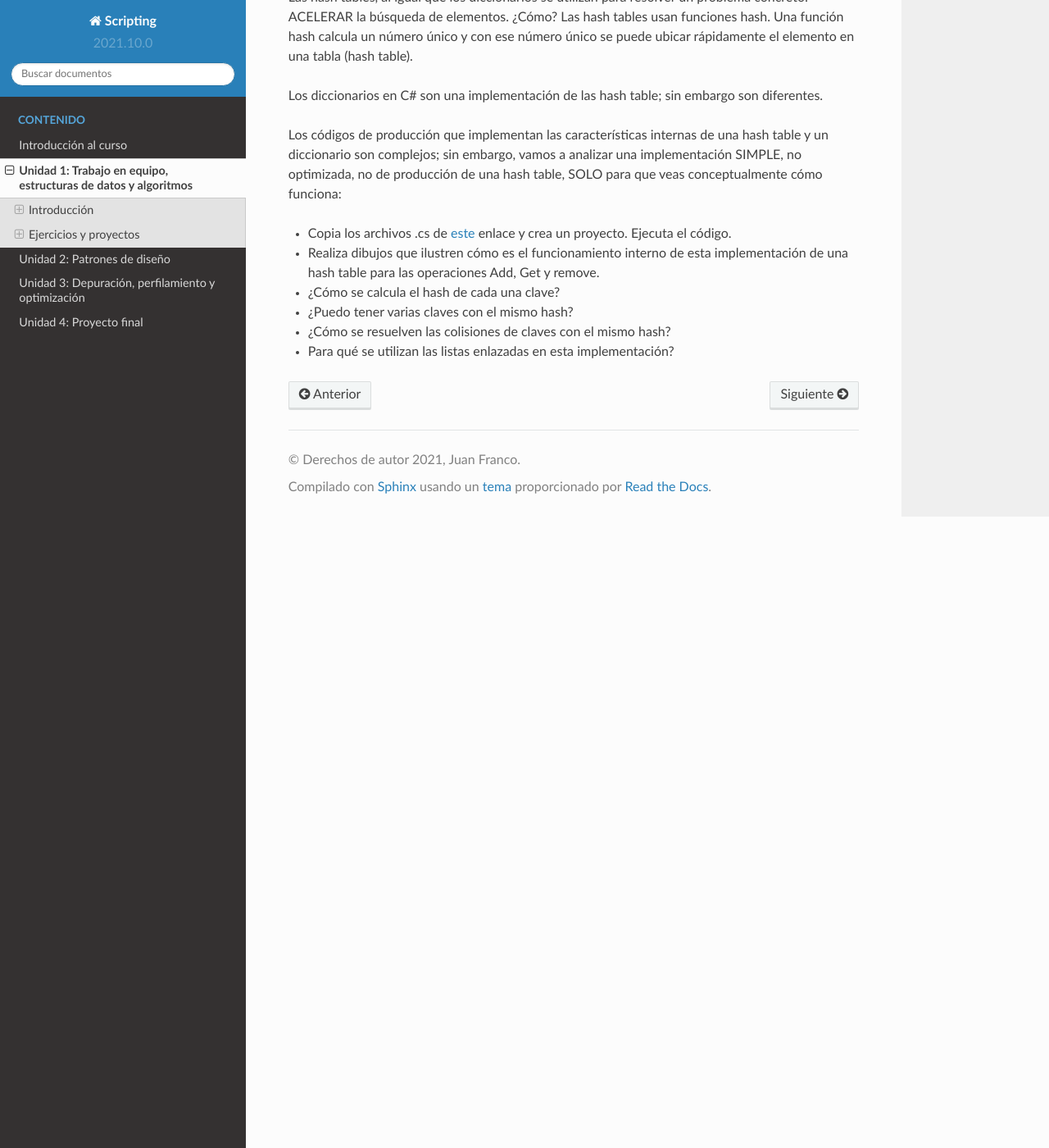
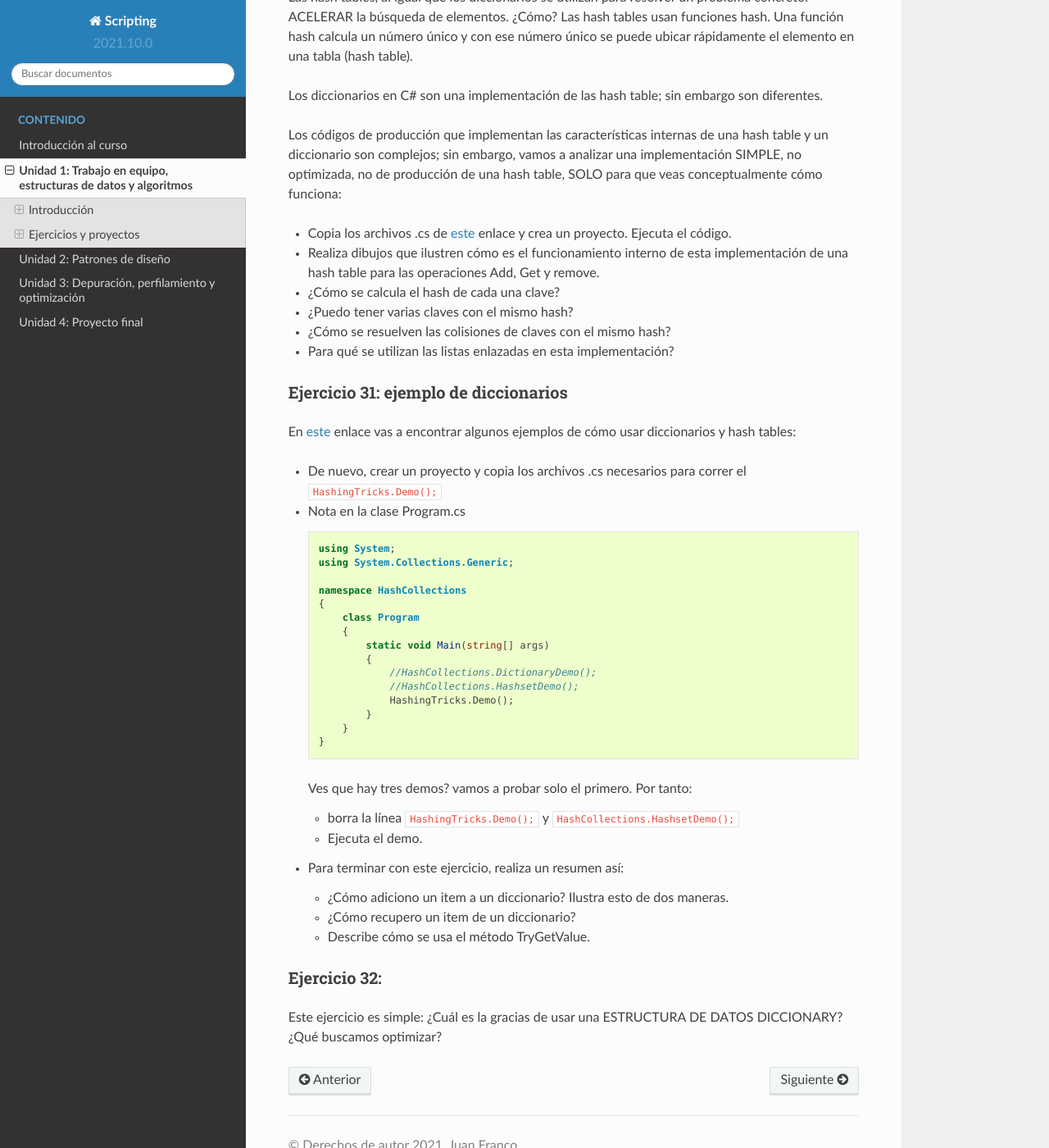
Before and after one commit to juanferfranco/scripting, a Sphinx documentation site: the page built from docs/_unidad1/unidad1.rst, in a window 1280 px wide and 1400 px high, scrolled down 21837 px. Shown: the whole window at 82% size. Built offline with Sphinx 7.4.7 and the Read the Docs theme 2.0.0, drawn with Linux system fonts in a browser that asks for light colours.

Commit message:
add ex 31 and 32

```diff
--- a/docs/_unidad1/unidad1.rst
+++ b/docs/_unidad1/unidad1.rst
@@ -979,3 +979,47 @@ SOLO para que veas conceptualmente cómo funciona:
 * ¿Puedo tener varias claves con el mismo hash?
 * ¿Cómo se resuelven las colisiones de claves con el mismo hash?
 * Para qué se utilizan las listas enlazadas en esta implementación?
+
+Ejercicio 31: ejemplo de diccionarios
+^^^^^^^^^^^^^^^^^^^^^^^^^^^^^^^^^^^^^^^^^
+
+En `este <https://github.com/PacktPublishing/-C-8-Data-Structures-and-Algorithms/tree/master/Section%204/HashCollections>`__
+enlace vas a encontrar algunos ejemplos de cómo usar diccionarios y hash tables:
+
+* De nuevo, crear un proyecto y copia los archivos .cs necesarios para correr el ``HashingTricks.Demo();``
+* Nota en la clase Program.cs
+
+  .. code-block:: csharp
+
+      using System;
+      using System.Collections.Generic;
+
+      namespace HashCollections
+      {
+          class Program
+          {
+              static void Main(string[] args)
+              {
+                  //HashCollections.DictionaryDemo();
+                  //HashCollections.HashsetDemo();
+                  HashingTricks.Demo();
+              }
+          }
+      }
+
+  Ves que hay tres demos? vamos a probar solo el primero. Por tanto:
+
+  * borra la línea ``HashingTricks.Demo();`` y ``HashCollections.HashsetDemo();``
+  * Ejecuta el demo.
+
+* Para terminar con este ejercicio, realiza un resumen así:
+
+  * ¿Cómo adiciono un item a un diccionario? Ilustra esto de dos maneras.
+  * ¿Cómo recupero un item de un diccionario?
+  * Describe cómo se usa el método TryGetValue.
+
+Ejercicio 32:
+^^^^^^^^^^^^^^^^^^^^^^^^^^^^
+
+Este ejercicio es simple: ¿Cuál es la gracias de usar una ESTRUCTURA DE DATOS DICCIONARY?
+¿Qué buscamos optimizar?
```
